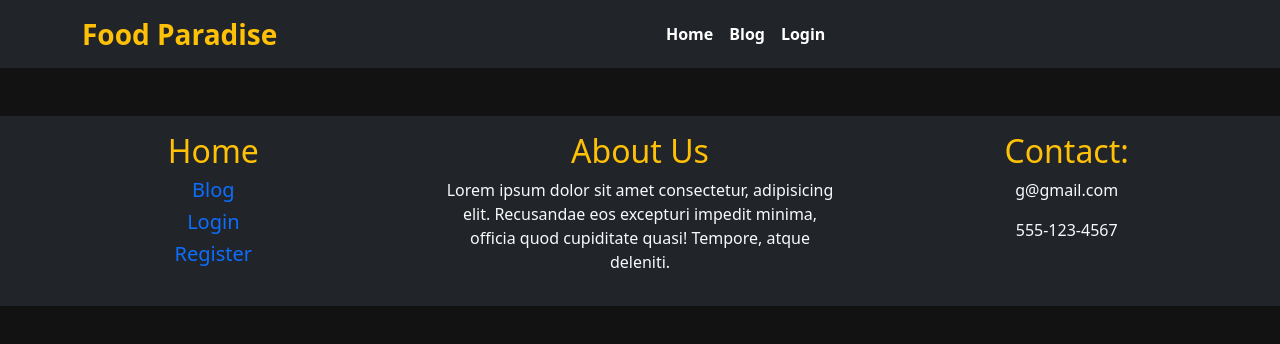
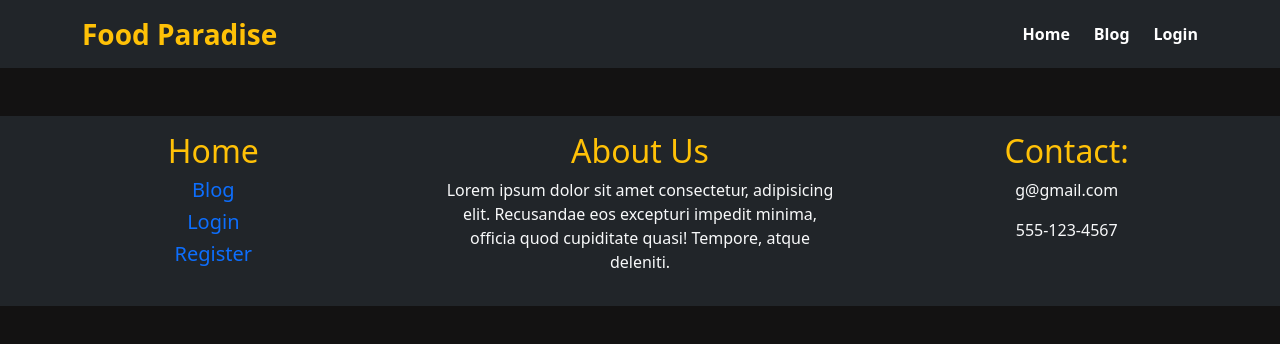
Before and after one commit to gambit101/food-paradise, a React (Vite) app: page /foods in a window 1280 px wide. Shown: the top 344 px of the page. Built offline with nearby package versions, Linux system fonts and the light colour scheme; no server answers.

Commit message:
added active route

```diff
--- a/src/components/Chef.jsx
+++ b/src/components/Chef.jsx
@@ -3,6 +3,8 @@ import { Button, Card, Row } from 'react-bootstrap';
 import { Link } from 'react-router-dom';
 import AOS from 'aos'
 import 'aos/dist/aos.css'
+
+
 
 const Chef = () => {
     const [chefs, setChefs] = useState([]);
--- a/src/components/Foods.jsx
+++ b/src/components/Foods.jsx
@@ -3,6 +3,7 @@ import { useLoaderData, useParams } from 'react-router-dom';
 import { Button, Toast } from 'react-bootstrap';
 import AOS from 'aos'
 import 'aos/dist/aos.css'
+import { FaStar, FaStarHalf, FaRegThumbsUp } from "react-icons/fa";
 
 const Foods = () => {
     const [showToast, setShowToast] = useState(false);
@@ -12,9 +13,9 @@ const Foods = () => {
     const [disableButton2, setDisableButton2] = useState(false);
     const [disableButton3, setDisableButton3] = useState(false);
 
-    useEffect(()=>{
-        AOS.init({duration: 2000})
-    },[])
+    useEffect(() => {
+        AOS.init({ duration: 2000 })
+    }, [])
 
     // const {id} = useParams();
 
@@ -33,10 +34,10 @@ const Foods = () => {
                 </div>
                 <div>
                     <h2 className='text-warning fw-bold'>{foods.chef_name}</h2>
-                    <h5 className='text-warning'>Experience: {foods.experience}</h5>
-                    <h5 className='text-white'>3recipes</h5>
-                    <h5 className='text-white'>Likes: {foods.likes}</h5>
-                    <h5 className='text-white'>Details: {foods.description}</h5>
+                    <h5 className='text-warning mt-3'>Experience: {foods.experience}</h5>
+                    <h5 className='text-white mt-3'>3 special recipes</h5>
+                    <h5 className='text-white mt-3'><FaRegThumbsUp className='me-1'></FaRegThumbsUp> Likes: {foods.likes}</h5>
+                    <h5 className='text-white mt-3'>Details: {foods.description}</h5>
                 </div>
             </div>
 
@@ -45,7 +46,7 @@ const Foods = () => {
             <h1 className='text-center text-warning mt-5'>{foods.chef_name} recipes</h1>
             <hr className='text-white' />
 
-            <div className='d-flex container gap-3 mt-3 bg-secondary p-3 rounded'data-aos='fade-down'>
+            <div className='d-flex container gap-3 mt-3 bg-secondary p-3 rounded' data-aos='fade-down'>
                 <div>
                     <img className=' h-100 rounded' style={{ width: '400px' }} src={foods.r1_img} alt="" />
                 </div>
@@ -64,8 +65,9 @@ const Foods = () => {
                         setShowToast(true);
                         setDisableButton(true);
                     }} disabled={disableButton}>Favorite</Button>
+                    <h5 className='text-warning mt-2'>Rating: <FaStar></FaStar> <FaStar></FaStar> <FaStar></FaStar> <FaStar></FaStar> <FaStar></FaStar></h5>
                     <div>
-                        <Toast className='w-50 ms-auto'  show={showToast} onClose={() => {
+                        <Toast className='w-50 ms-auto' show={showToast} onClose={() => {
                             setShowToast(false);
 
                         }}>
@@ -78,7 +80,7 @@ const Foods = () => {
                 </div>
 
             </div>
-            <div className='d-flex container gap-3 mt-4 bg-secondary p-3 rounded'data-aos='fade-right'>
+            <div className='d-flex container gap-3 mt-4 bg-secondary p-3 rounded' data-aos='fade-right'>
                 <div>
                     <img className=' h-100 rounded' style={{ width: '400px' }} src={foods.r2_img} alt="" />
                 </div>
@@ -97,8 +99,9 @@ const Foods = () => {
                         setSecondToast(true);
                         setDisableButton2(true);
                     }} disabled={disableButton2}>Favorite</Button>
+                    <h5 className='text-warning mt-2'>Rating: <FaStar></FaStar> <FaStar></FaStar> <FaStar></FaStar> <FaStar></FaStar> <FaStarHalf></FaStarHalf></h5>
                     <div>
-                        <Toast className='w-50 ms-auto'  show={secondToast} onClose={() => {
+                        <Toast className='w-50 ms-auto' show={secondToast} onClose={() => {
                             setSecondToast(false);
 
                         }}>
@@ -130,8 +133,9 @@ const Foods = () => {
                         setThirdToast(true);
                         setDisableButton3(true);
                     }} disabled={disableButton3}>Favorite</Button>
+                    <h5 className='text-warning mt-2'>Rating: <FaStar></FaStar> <FaStar></FaStar> <FaStar></FaStar> <FaStar></FaStar> <FaStarHalf></FaStarHalf></h5>
                     <div>
-                        <Toast className='w-50 ms-auto'  show={thirdToast} onClose={() => {
+                        <Toast className='w-50 ms-auto' show={thirdToast} onClose={() => {
                             setThirdToast(false);
 
                         }}>
--- a/src/components/Header.jsx
+++ b/src/components/Header.jsx
@@ -2,15 +2,16 @@ import React, { useContext } from 'react';
 import { Container, Nav, Navbar } from 'react-bootstrap';
 import { Link } from 'react-router-dom';
 import { AuthContext } from './providers/AuthProvider';
+import { NavLink } from "react-router-dom";
 
 const Header = () => {
 
-    const {user, logOut} = useContext(AuthContext);
+    const { user, logOut } = useContext(AuthContext);
 
-    const handleLogOut = () =>{
+    const handleLogOut = () => {
         logOut()
-        .then(result =>{})
-        .catch(error =>{console.error(error)})
+            .then(result => { })
+            .catch(error => { console.error(error) })
     }
 
     return (
@@ -18,13 +19,25 @@ const Header = () => {
             <Navbar bg="dark" variant="dark">
                 <Container>
                     <Navbar.Brand href="#home"><span className='text-warning fs-3 fw-bold'>Food Paradise</span></Navbar.Brand>
-                    <Nav className="mx-auto">
-                        <Link to='/' className='text-decoration-none text-white fw-bold'   href="#home">Home</Link>
-                        <Link to='/blog' className='text-decoration-none text-white ms-3 fw-bold' href="#features">Blog</Link>
-                        <Link to='/login' className='text-decoration-none text-white ms-3 fw-bold'  href="#pricing">Login</Link>
+                    <Nav className="ms-auto">
 
+                        <NavLink to='/' style={{ fontWeight: 'bold' }} className={({ isActive, isPending }) =>
+                            isPending ? "" : isActive ? "text-warning text-decoration-none" : "text-white text-decoration-none"
+                        } href="#home">Home</NavLink>
+
+                        <div className='ms-4'>
+                            <NavLink to='/blog' style={{ fontWeight: 'bold' }} className={({ isActive, isPending }) =>
+                                isPending ? "" : isActive ? "text-warning text-decoration-none" : "text-white text-decoration-none"
+                            } href="#home">Blog</NavLink>
+                        </div>
+                        <div className='ms-4'>
+                        {user ? <span className='text-white ms-3 '><img style={{ height: '32px' }} className='rounded-5' src={user?.photoURL} alt="" /><button className='ms-3 bg-warning fw-bold p-1 rounded border-0 text-black' onClick={handleLogOut}>Log Out</button></span> : <NavLink to='/login' style={{ fontWeight: 'bold' }} className={({ isActive, isPending }) =>
+                                isPending ? "" : isActive ? "text-warning text-decoration-none" : "text-white text-decoration-none"
+                            } href="#home">Login</NavLink>}
+
+                        </div>
                     </Nav>
-                    {user && <span className='text-white ms-3 '><img  style={{height: '30px'}} className='rounded-5' src={user?.photoURL} alt="" /><button className='ms-3 bg-warning fw-bold p-1 rounded border-0 text-white' onClick={handleLogOut}>Log Out</button></span>}
+
                 </Container>
             </Navbar>
         </div>
```
